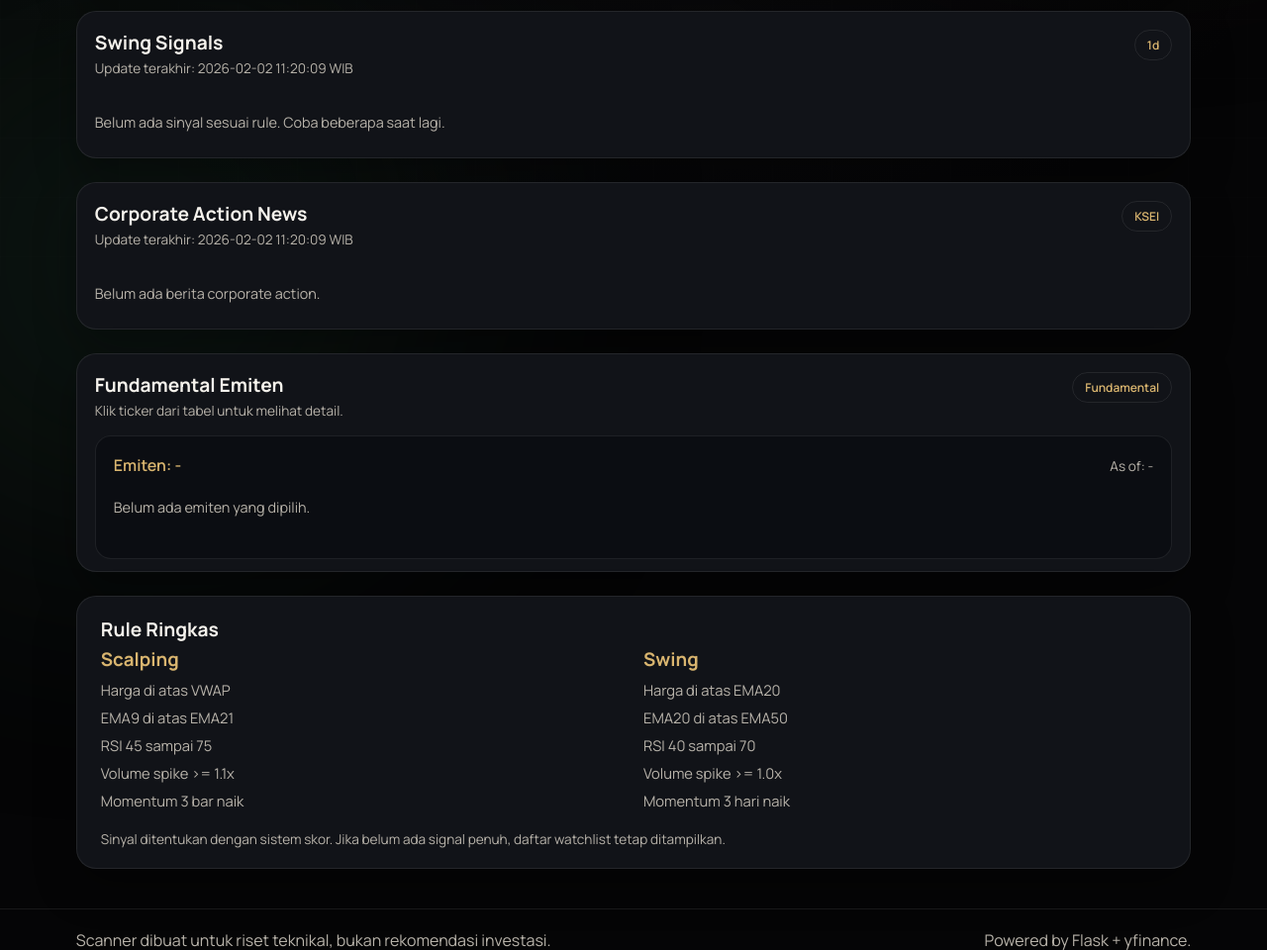
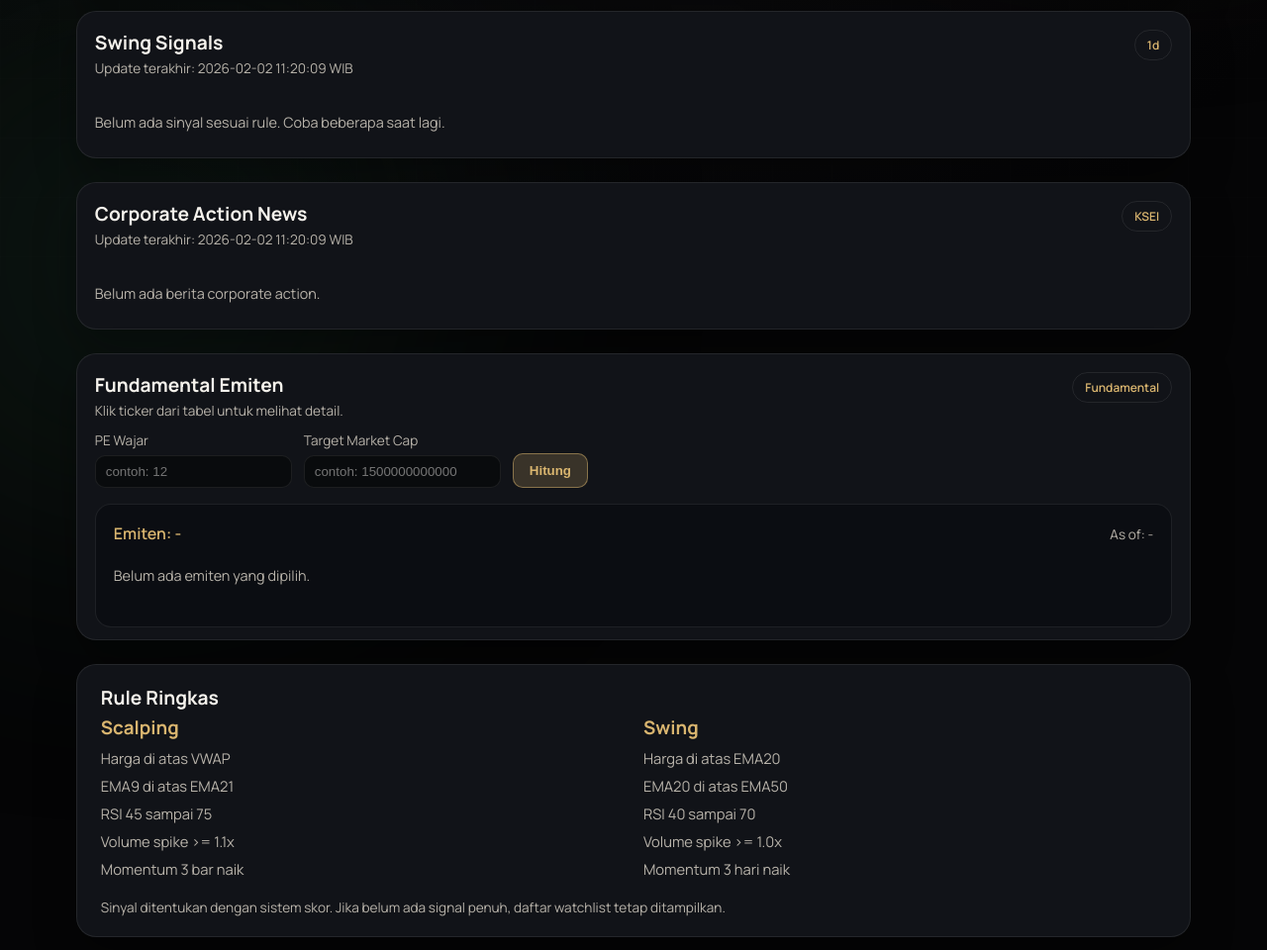
Before and after one commit to bayhaqqyy/scanner-emiten, a Flask app: page / in a window 1280 px wide. Shown: the part 521-1481 px from the top of the page at 99% size. Run offline with Flask 3, Linux system fonts and the light colour scheme; data that the repository does not hold is empty.

Commit message:
update rumus fundamental

```diff
--- a/main.py
+++ b/main.py
@@ -12,7 +12,7 @@ import pandas as pd
 import requests
 import yfinance as yf
 from bs4 import BeautifulSoup
-from flask import Flask, jsonify, render_template
+from flask import Flask, jsonify, render_template, request
 
 APP_TITLE = "Scanner Emiten: Scalping & Swing"
 LOCAL_TICKERS_CSV = "all.csv"
@@ -370,7 +370,7 @@ def _latest_value(df, keys):
     return None
 
 
-def get_fundamentals(ticker):
+def get_fundamentals(ticker, pe_wajar=None, target_market_cap=None):
     ticker = ticker.upper().replace(".JK", "").strip()
     ticker_jk = f"{ticker}.JK"
     tkr = None
@@ -420,17 +420,25 @@ def get_fundamentals(ticker):
     der = _safe_div(liabilities, equity)
     roe = _safe_div(net_income, equity)
 
+    fair_value_market_cap = None
+    if pe_wajar is not None and net_income is not None:
+        fair_value_market_cap = float(pe_wajar) * float(net_income)
+
+    fair_price_from_target_mc = None
+    if target_market_cap is not None and shares not in (None, 0):
+        fair_price_from_target_mc = float(target_market_cap) / float(shares)
+
     ratios = {
         "market_cap": _format_price(market_cap),
         "pbv": _format_price(pbv),
         "bvps": _format_price(bvps),
         "per": _format_price(per),
         "eps": _format_price(eps),
-        "net_profit_margin": _format_price(npm),
+        "net_profit_margin": _format_price(npm * 100 if npm is not None else None),
         "der": _format_price(der),
         "roe": _format_price(roe),
-        "fair_value": None,
-        "target_market_cap": None,
+        "fair_value_market_cap": _format_price(fair_value_market_cap),
+        "fair_price_target_mc": _format_price(fair_price_from_target_mc),
         "pbv_band": None,
     }
 
@@ -441,6 +449,8 @@ def get_fundamentals(ticker):
         "revenue": _format_price(revenue),
         "equity": _format_price(equity),
         "liabilities": _format_price(liabilities),
+        "pe_wajar": _format_price(pe_wajar) if pe_wajar is not None else None,
+        "target_market_cap": _format_price(target_market_cap) if target_market_cap is not None else None,
     }
 
     return {
@@ -449,7 +459,7 @@ def get_fundamentals(ticker):
         "inputs": inputs,
         "ratios": ratios,
         "source": "yfinance",
-        "note": "Nilai wajar/target market cap/pbv band perlu rumus tambahan.",
+        "note": "Net profit margin dan ROE ditampilkan dalam persen. Nilai wajar dihitung dari PE wajar x laba bersih.",
     }
 
 
@@ -692,7 +702,18 @@ def api_corporate_actions():
 
 @app.route("/api/fundamentals/<ticker>")
 def api_fundamentals(ticker):
-    data = get_fundamentals(ticker)
+    pe_wajar = request.args.get("pe_wajar")
+    target_mc = request.args.get("target_market_cap")
+    try:
+        pe_wajar = float(pe_wajar) if pe_wajar is not None and pe_wajar != "" else None
+    except Exception:
+        pe_wajar = None
+    try:
+        target_mc = float(target_mc) if target_mc is not None and target_mc != "" else None
+    except Exception:
+        target_mc = None
+
+    data = get_fundamentals(ticker, pe_wajar=pe_wajar, target_market_cap=target_mc)
     return jsonify(data)
 
 
--- a/static/app.css
+++ b/static/app.css
@@ -331,6 +331,45 @@ th {
   background: rgba(12, 14, 18, 0.9);
 }
 
+.fund-controls {
+  display: flex;
+  flex-wrap: wrap;
+  gap: 12px;
+  margin-top: 12px;
+  align-items: flex-end;
+}
+
+.fund-controls label {
+  display: flex;
+  flex-direction: column;
+  gap: 6px;
+  font-size: 0.85rem;
+  color: var(--muted);
+}
+
+.fund-controls input {
+  padding: 8px 10px;
+  border-radius: 10px;
+  border: 1px solid var(--line);
+  background: rgba(8, 10, 12, 0.8);
+  color: var(--ink);
+  min-width: 180px;
+}
+
+.fund-controls button {
+  padding: 9px 16px;
+  border-radius: 10px;
+  border: 1px solid rgba(217, 181, 111, 0.5);
+  background: rgba(217, 181, 111, 0.2);
+  color: var(--accent);
+  font-weight: 600;
+  cursor: pointer;
+}
+
+.fund-controls button:hover {
+  background: rgba(217, 181, 111, 0.3);
+}
+
 .fund-header {
   display: flex;
   justify-content: space-between;
--- a/static/app.js
+++ b/static/app.js
@@ -100,8 +100,8 @@ const renderFundamentals = (data) => {
     ["Net Profit Margin", ratios.net_profit_margin],
     ["DER", ratios.der],
     ["ROE", ratios.roe],
-    ["Nilai Wajar", ratios.fair_value],
-    ["Target Market Cap", ratios.target_market_cap],
+    ["Nilai Wajar (Market Cap)", ratios.fair_value_market_cap],
+    ["Harga Wajar (Target MC)", ratios.fair_price_target_mc],
     ["PBV Band", ratios.pbv_band],
   ]
     .map(([label, value]) => `
@@ -120,10 +120,22 @@ const renderFundamentals = (data) => {
     <div class="fund-row"><span>Revenue</span><span>${fmt(inputs.revenue)}</span></div>
     <div class="fund-row"><span>Equity</span><span>${fmt(inputs.equity)}</span></div>
     <div class="fund-row"><span>Liabilities</span><span>${fmt(inputs.liabilities)}</span></div>
+    <div class="fund-row"><span>PE Wajar</span><span>${fmt(inputs.pe_wajar)}</span></div>
+    <div class="fund-row"><span>Target Market Cap</span><span>${fmt(inputs.target_market_cap)}</span></div>
   `;
 
   document.getElementById("fundamental-body").innerHTML = rows + inputsHtml;
   document.getElementById("fundamental-note").textContent = data.note || "";
+};
+
+const buildFundamentalUrl = (ticker) => {
+  const pe = document.getElementById("pe-wajar").value;
+  const target = document.getElementById("target-market-cap").value;
+  const params = new URLSearchParams();
+  if (pe) params.set("pe_wajar", pe);
+  if (target) params.set("target_market_cap", target);
+  const qs = params.toString();
+  return `/api/fundamentals/${ticker}${qs ? `?${qs}` : ""}`;
 };
 
 const loadFundamentals = async (ticker) => {
@@ -131,7 +143,8 @@ const loadFundamentals = async (ticker) => {
   document.getElementById("fundamental-selected").textContent = ticker;
   document.getElementById("fundamental-body").innerHTML = '<div class="empty">Loading...</div>';
   try {
-    const data = await fetch(`/api/fundamentals/${ticker}`).then((r) => r.json());
+    const url = buildFundamentalUrl(ticker);
+    const data = await fetch(url).then((r) => r.json());
     renderFundamentals(data);
   } catch (err) {
     document.getElementById("fundamental-body").innerHTML =
@@ -149,6 +162,17 @@ const bindTableClicks = () => {
       const ticker = row.getAttribute("data-ticker");
       loadFundamentals(ticker);
     });
+  });
+};
+
+const bindFundControls = () => {
+  const btn = document.getElementById("fund-refresh");
+  if (!btn) return;
+  btn.addEventListener("click", () => {
+    const ticker = document.getElementById("fundamental-selected").textContent;
+    if (ticker && ticker !== "-") {
+      loadFundamentals(ticker);
+    }
   });
 };
 
@@ -173,4 +197,5 @@ async function refresh() {
 
 refresh();
 bindTableClicks();
+bindFundControls();
 setInterval(refresh, window.UI_POLL_SECONDS ? window.UI_POLL_SECONDS * 1000 : 1000);
--- a/templates/index.html
+++ b/templates/index.html
@@ -106,6 +106,17 @@
         </div>
         <div class="panel-badge">Fundamental</div>
       </div>
+      <div class="fund-controls">
+        <label>
+          PE Wajar
+          <input type="number" step="0.01" id="pe-wajar" placeholder="contoh: 12">
+        </label>
+        <label>
+          Target Market Cap
+          <input type="number" step="0.01" id="target-market-cap" placeholder="contoh: 1500000000000">
+        </label>
+        <button id="fund-refresh">Hitung</button>
+      </div>
       <div class="fund-card">
         <div class="fund-header">
           <div class="fund-title">Emiten: <span id="fundamental-selected">-</span></div>
```
